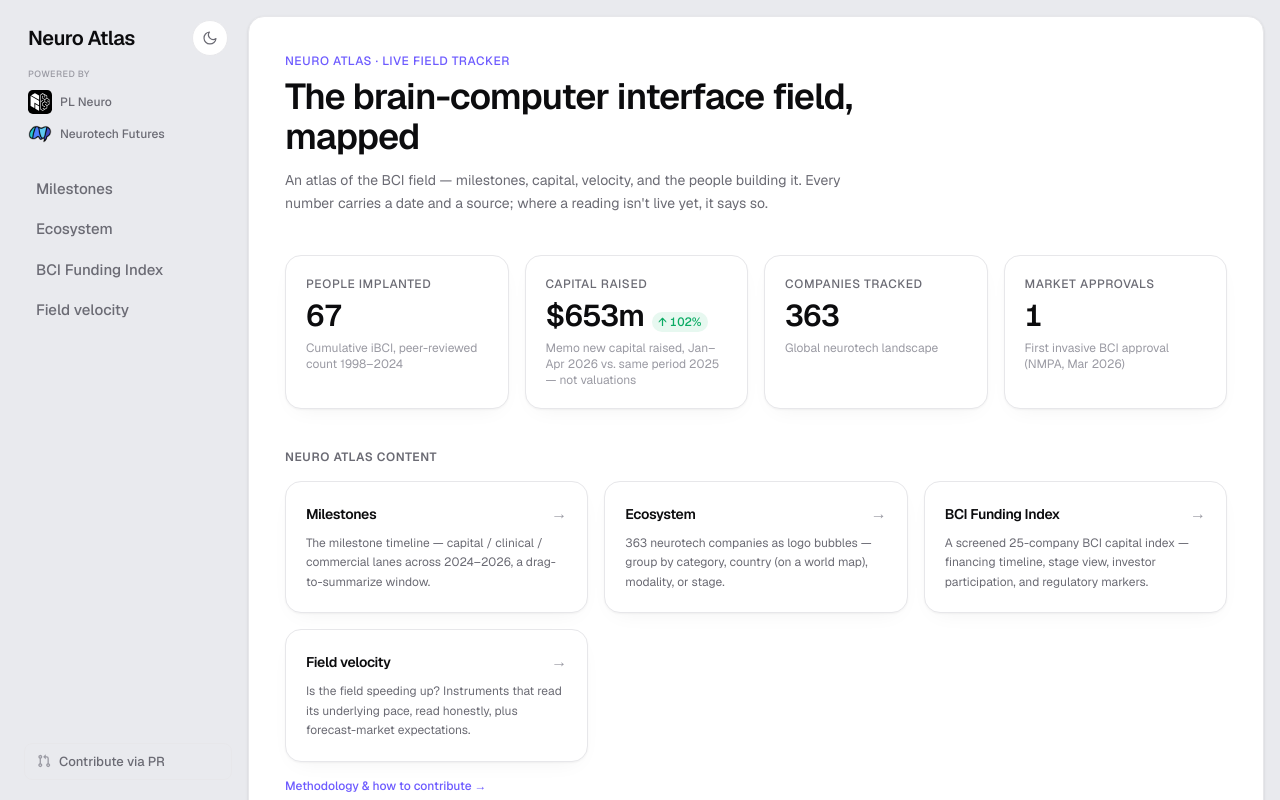
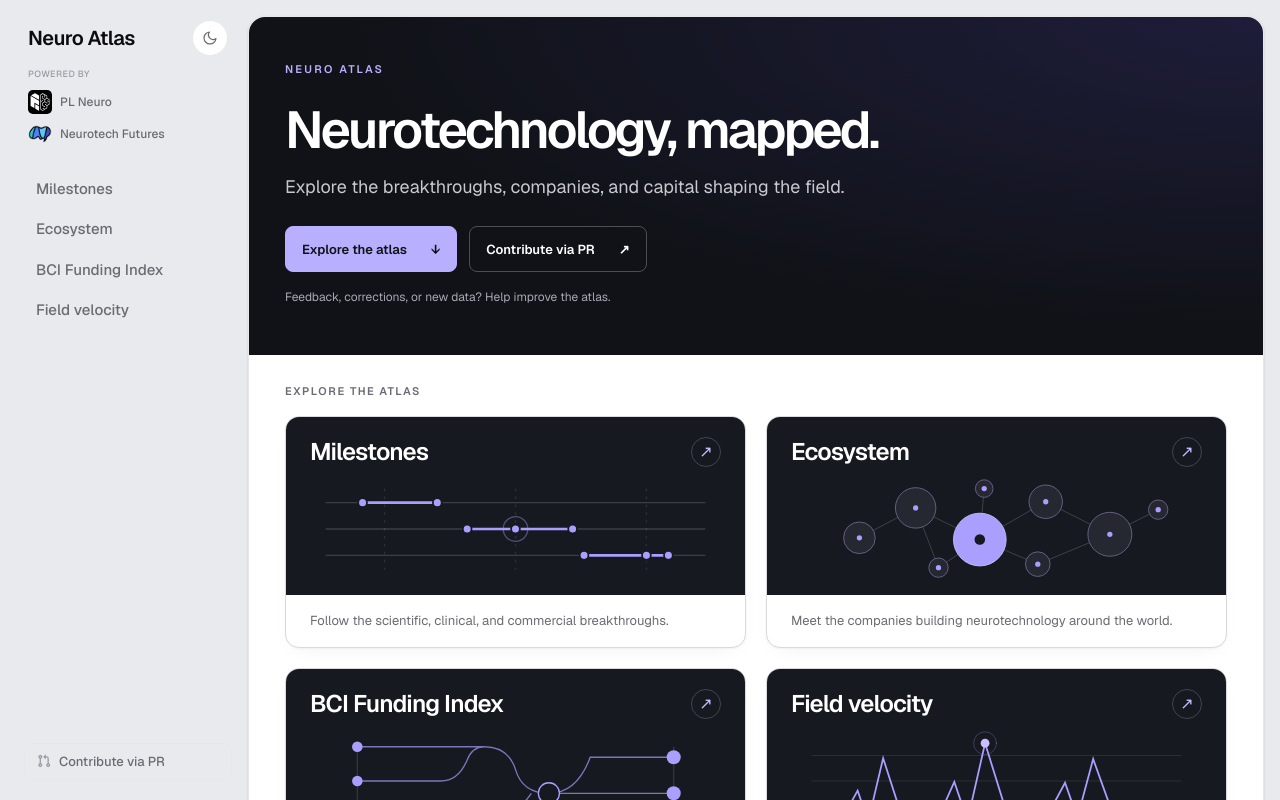
Before and after one commit to lksbrssr/neuro-atlas, a Next.js app: page / in a window 1280 px wide. Shown: the top 800 px of the page. Built offline with nearby package versions, Linux system fonts and the light colour scheme.

Commit message:
feat: make the Atlas landing page an invitation to explore

```diff
--- a/src/app/globals.css
+++ b/src/app/globals.css
@@ -1,5 +1,6 @@
 @import "tailwindcss";
 @import "../components/performance-curves.css";
+@import "../components/landing.css";
 
 @custom-variant dark (&:where(.dark, .dark *));
 
--- a/src/app/page.tsx
+++ b/src/app/page.tsx
@@ -1,88 +1,49 @@
 import Link from "next/link";
-import { StatCard } from "@/components/stat-card";
+import { LandingVisual } from "@/components/landing-visual";
 
-const PLATES: {
-  href: string;
-  title: string;
-  status: "live" | "partial" | "planned";
-  blurb: string;
-}[] = [
-  { href: "/milestones", title: "Milestones", status: "live", blurb: "The milestone timeline — capital / clinical / commercial lanes across 2024–2026, a drag-to-summarize window." },
-  { href: "/ecosystem", title: "Ecosystem", status: "live", blurb: "363 neurotech companies as logo bubbles — group by category, country (on a world map), modality, or stage." },
-  { href: "/funding", title: "BCI Funding Index", status: "partial", blurb: "A screened 25-company BCI capital index — financing timeline, stage view, investor participation, and regulatory markers." },
-  { href: "/field-velocity", title: "Field velocity", status: "live", blurb: "Is the field speeding up? Instruments that read its underlying pace, read honestly, plus forecast-market expectations." },
-];
+const PLATES = [
+  { href: "/milestones", title: "Milestones", view: "milestones", blurb: "Follow the scientific, clinical, and commercial breakthroughs." },
+  { href: "/ecosystem", title: "Ecosystem", view: "ecosystem", blurb: "Meet the companies building neurotechnology around the world." },
+  { href: "/funding", title: "BCI Funding Index", view: "funding", blurb: "Explore funding rounds and investors in brain-computer interfaces." },
+  { href: "/field-velocity", title: "Field velocity", view: "velocity", blurb: "See how capabilities are advancing — and what could come next." },
+] as const;
 
 export default function Home() {
   return (
-    <>
-      {/* Hero */}
-      <section className="mb-10">
-        <p className="mb-2 text-xs font-medium uppercase tracking-wider text-accent">
-          Neuro Atlas · live field tracker
+    <div className="landing">
+      <section className="landing-hero" aria-labelledby="landing-title">
+        <p className="landing-eyebrow">Neuro Atlas</p>
+        <h1 id="landing-title" className="landing-title">Neurotechnology, mapped.</h1>
+        <p className="landing-intro">
+          Explore the breakthroughs, companies, and capital shaping the field.
         </p>
-        <h1 className="max-w-2xl text-3xl font-semibold tracking-tight sm:text-4xl">
-          The brain-computer interface field, mapped
-        </h1>
-        <p className="mt-3 max-w-xl text-sm leading-relaxed text-muted">
-          An atlas of the BCI field — milestones, capital, velocity, and the
-          people building it. Every number carries a date and a source; where a
-          reading isn&apos;t live yet, it says so.
-        </p>
+        <div className="landing-actions">
+          <a href="#explore" className="landing-explore">Explore the atlas <span aria-hidden="true">↓</span></a>
+          <a href="https://github.com/lksbrssr/neuro-atlas/compare" target="_blank" rel="noreferrer" className="landing-contribute">
+            Contribute via PR <span aria-hidden="true">↗</span>
+          </a>
+        </div>
+        <p className="landing-feedback">Feedback, corrections, or new data? Help improve the atlas.</p>
       </section>
 
-      {/* Headline stats */}
-      <section className="mb-10 grid grid-cols-2 gap-4 lg:grid-cols-4">
-        <StatCard
-          label="People implanted"
-          value="67"
-          footnote="Cumulative iBCI, peer-reviewed count 1998–2024"
-        />
-        <StatCard
-          label="Capital raised"
-          value="$653m"
-          delta="102%"
-          deltaDirection="up"
-          footnote="Memo new capital raised, Jan–Apr 2026 vs. same period 2025 — not valuations"
-        />
-        <StatCard
-          label="Companies tracked"
-          value="363"
-          footnote="Global neurotech landscape"
-        />
-        <StatCard
-          label="Market approvals"
-          value="1"
-          footnote="First invasive BCI approval (NMPA, Mar 2026)"
-        />
-      </section>
-
-      {/* Plate directory */}
-      <section>
-        <h2 className="mb-4 text-xs font-semibold uppercase tracking-wider text-muted">
-          Neuro Atlas Content
-        </h2>
-        <div className="grid grid-cols-1 gap-4 sm:grid-cols-2 lg:grid-cols-3">
-          {PLATES.map((p) => (
-            <Link
-              key={p.href}
-              href={p.href}
-              className="card group flex flex-col p-5 transition-transform hover:-translate-y-0.5"
-            >
-              <div className="mb-2 flex items-center gap-2">
-                <span className="text-sm font-semibold tracking-tight">{p.title}</span>
-                <span className="ml-auto text-faint transition-transform group-hover:translate-x-0.5">→</span>
+      <section id="explore" tabIndex={-1} className="landing-directory" aria-labelledby="explore-heading">
+        <h2 id="explore-heading" className="landing-section-title">Explore the atlas</h2>
+        <div className="landing-grid">
+          {PLATES.map((plate) => (
+            <Link key={plate.href} href={plate.href} className="landing-tile" aria-labelledby={`tile-${plate.view}`}>
+              <div className="landing-tile-header">
+                <div className="landing-tile-heading">
+                  <h3 id={`tile-${plate.view}`}>{plate.title}</h3>
+                  <span className="landing-tile-arrow" aria-hidden="true">↗</span>
+                </div>
+                <LandingVisual view={plate.view} />
               </div>
-              <p className="text-xs leading-relaxed text-muted">{p.blurb}</p>
+              <p className="landing-tile-description">{plate.blurb}</p>
             </Link>
           ))}
         </div>
-        <p className="mt-4 text-xs text-faint">
-          <Link href="/methodology" className="font-medium text-accent hover:underline">
-            Methodology &amp; how to contribute →
-          </Link>
-        </p>
+        <Link href="/methodology" className="landing-methodology">Sources and methodology <span aria-hidden="true">→</span></Link>
       </section>
-    </>
+    </div>
   );
 }
--- /dev/null
+++ b/src/components/landing-visual.tsx
@@ -0,0 +1,49 @@
+type View = "milestones" | "ecosystem" | "funding" | "velocity";
+
+/** Decorative navigation artwork, not plotted data or a live preview. */
+export function LandingVisual({ view }: { view: View }) {
+  return (
+    <svg viewBox="0 0 480 132" fill="none" aria-hidden="true" focusable="false" className="landing-visual">
+      {view === "milestones" && (
+        <g strokeWidth="1.5">
+          <path d="M24 36H456M24 66H456M24 96H456" stroke="currentColor" opacity=".16" />
+          <path d="M91 20V112M240 20V112M389 20V112" stroke="currentColor" opacity=".1" strokeDasharray="3 6" />
+          <path d="M66 36H151M185 66H305M318 96H414" stroke="#aa9fff" strokeWidth="3" />
+          {[[66, 36], [151, 36], [185, 66], [240, 66], [305, 66], [318, 96], [389, 96], [414, 96]].map(([cx, cy]) => (
+            <circle key={`${cx}-${cy}`} cx={cx} cy={cy} r="5" fill="#aa9fff" stroke="#171920" strokeWidth="2" />
+          ))}
+          <circle cx="240" cy="66" r="14" stroke="#aa9fff" opacity=".4" />
+        </g>
+      )}
+      {view === "ecosystem" && (
+        <g>
+          <path d="M84 76L148 42L221 78L296 35L369 72L424 44M148 42L174 110L221 78L287 106L369 72M221 78L226 20" stroke="currentColor" opacity=".2" />
+          {[[84, 76, 18], [148, 42, 23], [174, 110, 11], [221, 78, 30], [226, 20, 10], [296, 35, 19], [287, 106, 14], [369, 72, 25], [424, 44, 11]].map(([cx, cy, r], i) => (
+            <g key={cx}>
+              <circle cx={cx} cy={cy} r={r} fill={i === 3 ? "#aa9fff" : "#252731"} stroke={i === 3 ? "#c7bfff" : "#6e678e"} />
+              <circle cx={cx} cy={cy} r={i === 3 ? 6 : 3} fill={i === 3 ? "#171920" : "#aa9fff"} />
+            </g>
+          ))}
+        </g>
+      )}
+      {view === "funding" && (
+        <g strokeWidth="1.5">
+          <path d="M60 27H204Q232 27 240 53Q248 80 278 80H420M60 66H155Q175 66 185 42Q191 27 204 27M60 105H212Q242 105 258 80M278 80Q310 80 325 39H420" stroke="#aa9fff" opacity=".7" />
+          <path d="M60 27V105M420 27V105" stroke="currentColor" opacity=".12" />
+          {[27, 66, 105].map((cy) => <circle key={cy} cx="60" cy={cy} r="6" fill="#aa9fff" />)}
+          <circle cx="278" cy="80" r="12" fill="#171920" stroke="#aa9fff" />
+          <circle cx="420" cy="39" r="8" fill="#aa9fff" />
+          <circle cx="420" cy="80" r="8" fill="#aa9fff" />
+        </g>
+      )}
+      {view === "velocity" && (
+        <g strokeWidth="2" strokeLinecap="round">
+          <path d="M30 95H72L82 77L94 112L111 40L129 96H179L192 67L207 111L227 23L249 94H304L318 68L332 108L350 41L369 94H450" stroke="#aa9fff" />
+          <path d="M30 37H450M30 66H450M30 95H450" stroke="currentColor" opacity=".1" strokeWidth="1" />
+          <circle cx="227" cy="23" r="5" fill="#c7bfff" />
+          <circle cx="227" cy="23" r="13" stroke="#aa9fff" opacity=".3" strokeWidth="1" />
+        </g>
+      )}
+    </svg>
+  );
+}
--- /dev/null
+++ b/src/components/landing.css
@@ -0,0 +1,83 @@
+/* Scoped landing page: the same ink-black header as the Atlas plates. */
+.landing { container-type: inline-size; }
+.landing-hero {
+  position: relative;
+  isolation: isolate;
+  margin: -1.25rem -1.25rem 0;
+  padding: 2.25rem 1.25rem 2.5rem;
+  border-radius: 1rem 1rem 0 0;
+  background: #101217;
+  color: #fff;
+  overflow: hidden;
+}
+.landing-hero::before {
+  position: absolute;
+  z-index: -1;
+  content: "";
+  inset: 0;
+  background: radial-gradient(ellipse at 100% 0%, #6d5bff26, transparent 65%);
+  pointer-events: none;
+}
+.landing-eyebrow {
+  margin-bottom: 1.5rem;
+  font-size: .6875rem;
+  font-weight: 600;
+  letter-spacing: .2em;
+  text-transform: uppercase;
+  color: #b8afff;
+}
+.landing-title {
+  font-size: clamp(2.35rem, 5.5cqi, 4.5rem);
+  font-weight: 600;
+  line-height: 1.08;
+  letter-spacing: -.055em;
+}
+.landing-intro { margin-top: 1rem; color: #c8c9d0; font-size: 1rem; line-height: 1.6; }
+.landing-actions { display: flex; flex-wrap: wrap; align-items: center; gap: .75rem; margin-top: 1.5rem; }
+.landing-explore, .landing-contribute { display: inline-flex; min-height: 2.875rem; align-items: center; justify-content: center; gap: 1.5rem; padding: .75rem 1rem; border-radius: .5rem; font-size: .8125rem; font-weight: 600; }
+.landing-explore { background: #b8afff; color: #101217; border: 1px solid #b8afff; }
+.landing-explore:hover { background: #d0caff; }
+.landing-contribute { border: 1px solid #ffffff40; color: #fff; }
+.landing-contribute:hover { background: #ffffff12; border-color: #ffffff80; }
+.landing-feedback { margin-top: 1rem; color: #a8a9b3; font-size: .75rem; line-height: 1.6; }
+.landing-directory { padding-top: 1.75rem; scroll-margin-top: 1rem; }
+.landing-directory:focus-visible { outline: 2px solid var(--accent); outline-offset: .5rem; }
+.landing-section-title { margin-bottom: 1rem; font-size: .6875rem; font-weight: 600; letter-spacing: .14em; text-transform: uppercase; color: var(--muted); }
+.landing-grid { display: grid; grid-template-columns: minmax(0, 1fr); gap: 1rem; }
+.landing-tile {
+  display: flex;
+  min-width: 0;
+  flex-direction: column;
+  border: 1px solid var(--border-strong);
+  border-radius: .875rem;
+  background: var(--surface);
+  box-shadow: var(--shadow-card);
+  text-decoration: none;
+  transition: transform .2s ease, border-color .2s ease, box-shadow .2s ease;
+}
+.landing-tile-header { overflow: hidden; border-radius: .8125rem .8125rem 0 0; background: #171920; color: #fff; }
+.landing-tile-heading { display: flex; align-items: center; justify-content: space-between; gap: 1rem; padding: 1.125rem 1.25rem 0; }
+.landing-tile-heading h3 { font-size: 1.25rem; font-weight: 550; line-height: 1.2; letter-spacing: -.035em; }
+.landing-tile-arrow { display: grid; place-items: center; width: 1.875rem; height: 1.875rem; flex-shrink: 0; border: 1px solid #ffffff30; border-radius: 50%; color: #c7bfff; transition: background .2s ease, color .2s ease; }
+.landing-visual { display: block; width: 100%; height: 7.25rem; margin: .25rem 0 .5rem; }
+.landing-tile-description { flex: 1; padding: 1rem 1.25rem; color: var(--muted); font-size: .8125rem; line-height: 1.55; }
+.landing-tile:hover { transform: translateY(-3px); border-color: var(--accent); box-shadow: 0 12px 24px -16px #6d5bff66; }
+.landing-tile:hover .landing-tile-arrow { background: #b8afff; color: #101217; }
+.landing :is(a, button):focus-visible { outline: 3px solid var(--accent); outline-offset: 4px; }
+.landing-methodology { display: inline-flex; align-items: center; gap: .5rem; min-height: 2.75rem; margin-top: .75rem; font-size: .75rem; color: var(--muted); }
+.landing-methodology:hover { color: var(--foreground); text-decoration: underline; text-underline-offset: 4px; }
+@media (min-width: 640px) {
+  .landing-hero { margin: -1.75rem -1.75rem 0; padding: 2.5rem 1.75rem 2.75rem; }
+  .landing-grid { grid-template-columns: repeat(2, minmax(0, 1fr)); gap: 1.25rem; }
+}
+@media (min-width: 1024px) {
+  .landing-hero { margin: -2.25rem -2.25rem 0; padding: 2.75rem 2.25rem 3rem; }
+  .landing-intro { font-size: 1.125rem; }
+  .landing-tile-heading { padding: 1.25rem 1.5rem 0; }
+  .landing-tile-heading h3 { font-size: 1.5rem; }
+  .landing-tile-description { padding: 1rem 1.5rem; }
+}
+@media (prefers-reduced-motion: reduce) {
+  .landing *, .landing *::before, .landing *::after { transition: none; scroll-behavior: auto; }
+  .landing-tile:hover { transform: none; }
+}
```
Also changed, not shown: 1 other file (tests, documents, lock files or other folders).
